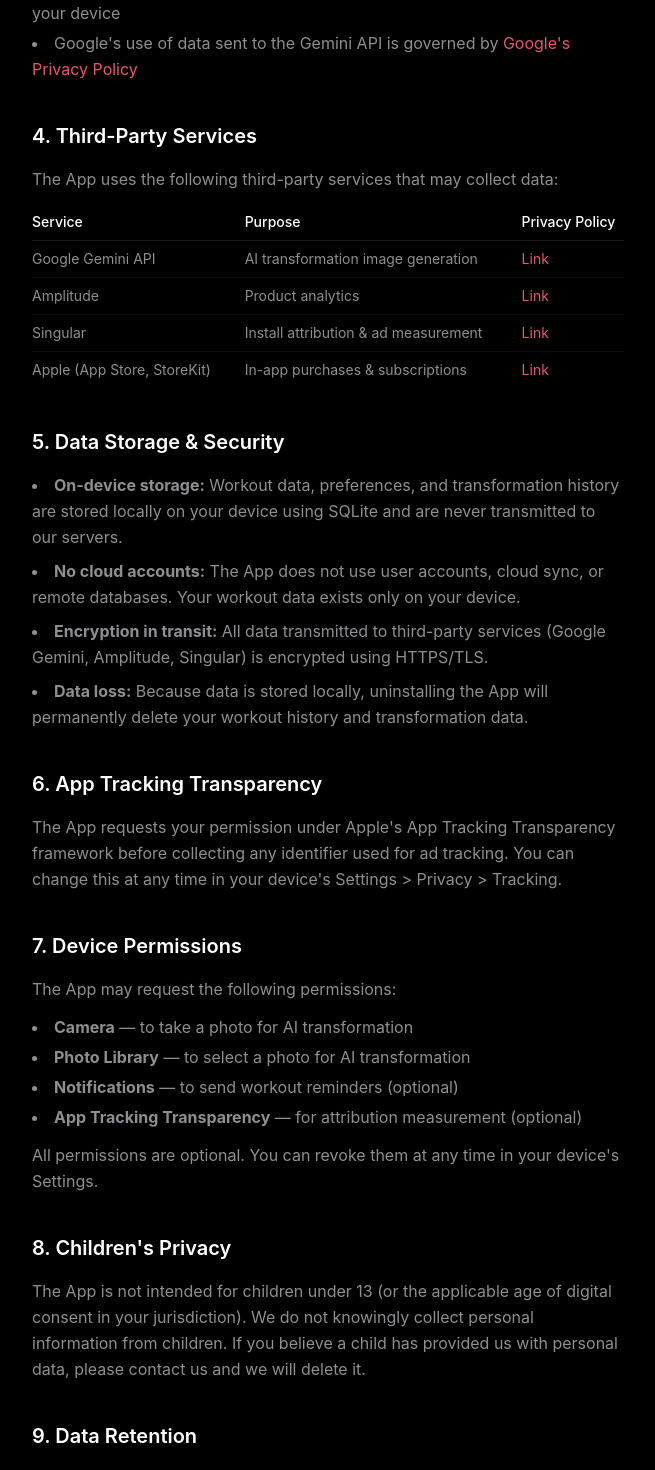
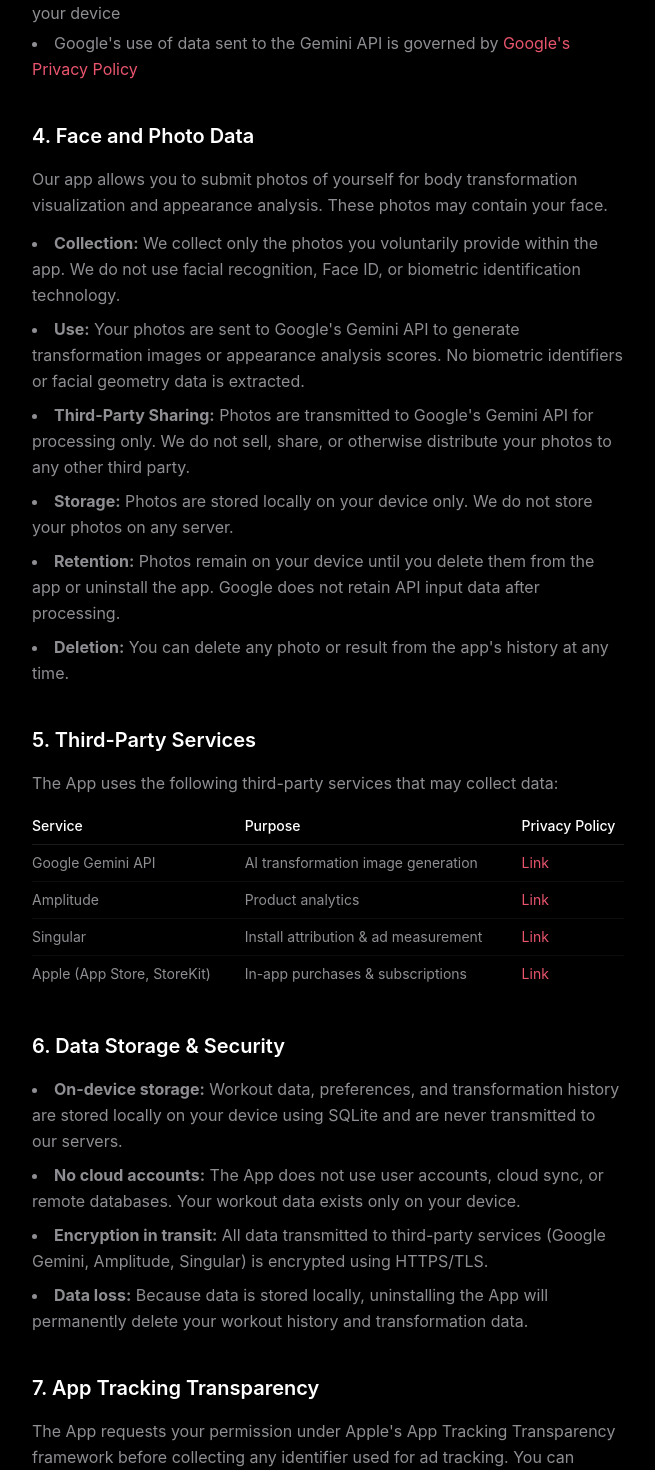
Before and after one commit to thebasementlabs/mogmax-site, a React (Vite) app: page /privacy in a window 1280 px wide. Shown: the part 1780-3250 px from the top of the page, without its empty margins (312-967 px from the left). Built offline with nearby package versions, Linux system fonts and the light colour scheme.

Commit message:
update privacy policy

```diff
--- a/src/pages/Privacy.tsx
+++ b/src/pages/Privacy.tsx
@@ -80,7 +80,22 @@
         </section>
 
         <section className="mb-10">
-          <h2 className="text-xl font-semibold mb-4">4. Third-Party Services</h2>
+          <h2 className="text-xl font-semibold mb-4">4. Face and Photo Data</h2>
+          <p className="text-secondary leading-relaxed mb-3">
+            Our app allows you to submit photos of yourself for body transformation visualization and appearance analysis. These photos may contain your face.
+          </p>
+          <ul className="text-secondary leading-relaxed list-disc list-inside space-y-2">
+            <li><strong>Collection:</strong> We collect only the photos you voluntarily provide within the app. We do not use facial recognition, Face ID, or biometric identification technology.</li>
+            <li><strong>Use:</strong> Your photos are sent to Google's Gemini API to generate transformation images or appearance analysis scores. No biometric identifiers or facial geometry data is extracted.</li>
+            <li><strong>Third-Party Sharing:</strong> Photos are transmitted to Google's Gemini API for processing only. We do not sell, share, or otherwise distribute your photos to any other third party.</li>
+            <li><strong>Storage:</strong> Photos are stored locally on your device only. We do not store your photos on any server.</li>
+            <li><strong>Retention:</strong> Photos remain on your device until you delete them from the app or uninstall the app. Google does not retain API input data after processing.</li>
+            <li><strong>Deletion:</strong> You can delete any photo or result from the app's history at any time.</li>
+          </ul>
+        </section>
+
+        <section className="mb-10">
+          <h2 className="text-xl font-semibold mb-4">5. Third-Party Services</h2>
           <p className="text-secondary leading-relaxed mb-3">
             The App uses the following third-party services that may collect data:
           </p>
@@ -120,7 +135,7 @@
         </section>
 
         <section className="mb-10">
-          <h2 className="text-xl font-semibold mb-4">5. Data Storage & Security</h2>
+          <h2 className="text-xl font-semibold mb-4">6. Data Storage & Security</h2>
           <ul className="text-secondary leading-relaxed list-disc list-inside space-y-2">
             <li><strong>On-device storage:</strong> Workout data, preferences, and transformation history are stored locally on your device using SQLite and are never transmitted to our servers.</li>
             <li><strong>No cloud accounts:</strong> The App does not use user accounts, cloud sync, or remote databases. Your workout data exists only on your device.</li>
@@ -130,14 +145,14 @@
         </section>
 
         <section className="mb-10">
-          <h2 className="text-xl font-semibold mb-4">6. App Tracking Transparency</h2>
+          <h2 className="text-xl font-semibold mb-4">7. App Tracking Transparency</h2>
           <p className="text-secondary leading-relaxed">
             The App requests your permission under Apple's App Tracking Transparency framework before collecting any identifier used for ad tracking. You can change this at any time in your device's Settings &gt; Privacy &gt; Tracking.
           </p>
         </section>
 
         <section className="mb-10">
-          <h2 className="text-xl font-semibold mb-4">7. Device Permissions</h2>
+          <h2 className="text-xl font-semibold mb-4">8. Device Permissions</h2>
           <p className="text-secondary leading-relaxed mb-3">The App may request the following permissions:</p>
           <ul className="text-secondary leading-relaxed list-disc list-inside space-y-1 mb-3">
             <li><strong>Camera</strong> — to take a photo for AI transformation</li>
@@ -151,14 +166,14 @@
         </section>
 
         <section className="mb-10">
-          <h2 className="text-xl font-semibold mb-4">8. Children's Privacy</h2>
+          <h2 className="text-xl font-semibold mb-4">9. Children's Privacy</h2>
           <p className="text-secondary leading-relaxed">
             The App is not intended for children under 13 (or the applicable age of digital consent in your jurisdiction). We do not knowingly collect personal information from children. If you believe a child has provided us with personal data, please contact us and we will delete it.
           </p>
         </section>
 
         <section className="mb-10">
-          <h2 className="text-xl font-semibold mb-4">9. Data Retention</h2>
+          <h2 className="text-xl font-semibold mb-4">10. Data Retention</h2>
           <ul className="text-secondary leading-relaxed list-disc list-inside space-y-1">
             <li><strong>On-device data</strong> is retained until you uninstall the App or clear App data.</li>
             <li><strong>Analytics data</strong> (Amplitude, Singular) is retained according to each provider's data retention policies.</li>
@@ -167,7 +182,7 @@
         </section>
 
         <section className="mb-10">
-          <h2 className="text-xl font-semibold mb-4">10. Your Rights & Choices</h2>
+          <h2 className="text-xl font-semibold mb-4">11. Your Rights & Choices</h2>
           <p className="text-secondary leading-relaxed mb-3">
             Depending on your jurisdiction (including under CCPA, GDPR, and similar laws), you may have the right to:
           </p>
@@ -181,14 +196,14 @@
         </section>
 
         <section className="mb-10">
-          <h2 className="text-xl font-semibold mb-4">11. Changes to This Policy</h2>
+          <h2 className="text-xl font-semibold mb-4">12. Changes to This Policy</h2>
           <p className="text-secondary leading-relaxed">
             We may update this Privacy Policy from time to time. We will notify you of material changes by updating the "Effective Date" at the top of this page. Continued use of the App after changes constitutes acceptance of the updated policy.
           </p>
         </section>
 
         <section className="mb-10">
-          <h2 className="text-xl font-semibold mb-4">12. Contact Us</h2>
+          <h2 className="text-xl font-semibold mb-4">13. Contact Us</h2>
           <p className="text-secondary leading-relaxed">
             If you have questions or concerns about this Privacy Policy, contact us at:
           </p>
```
